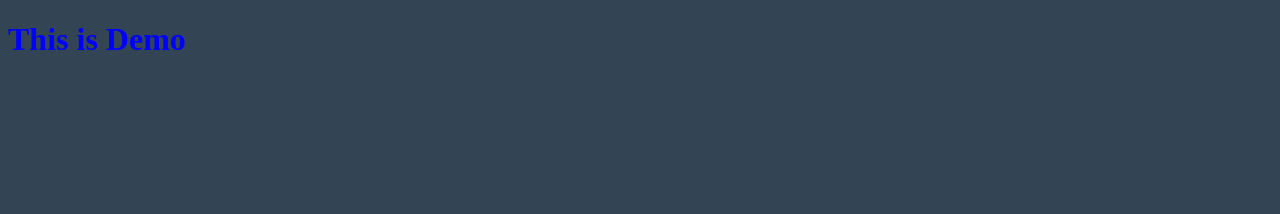
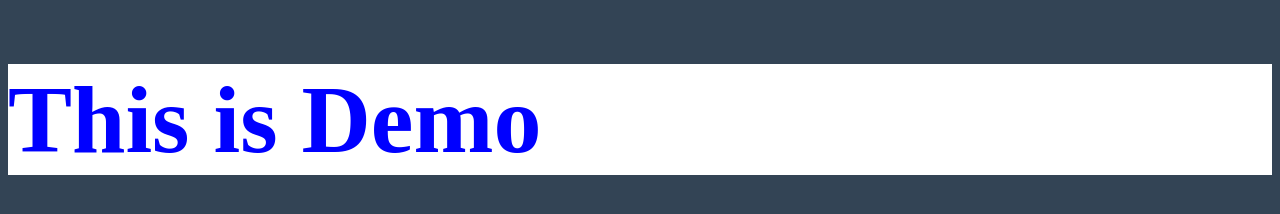
Before and after one commit to kothapallisr/js-sandbox, a plain HTML site: page demo/index.html in a window 1280 px wide. Drawn offline with Linux system fonts and the light colour scheme.

Commit message:
seperation of concerns: Structure vs Style vs Behaviour

```diff
--- a/demo/app.js
+++ b/demo/app.js
@@ -9,3 +9,5 @@ h1El.style.color = "blue";
 
 let content = document.createElement("p");
 content.innerHTML = "Hey this is the content inside of the p tag";
+
+document.querySelector("body h1").classList.add("huge");
--- a/demo/styles.css
+++ b/demo/styles.css
@@ -2,3 +2,7 @@ body {
   background: #345;
   color: white;
 }
+.huge {
+  font-size: 6rem;
+  background-color: white;
+}
```
